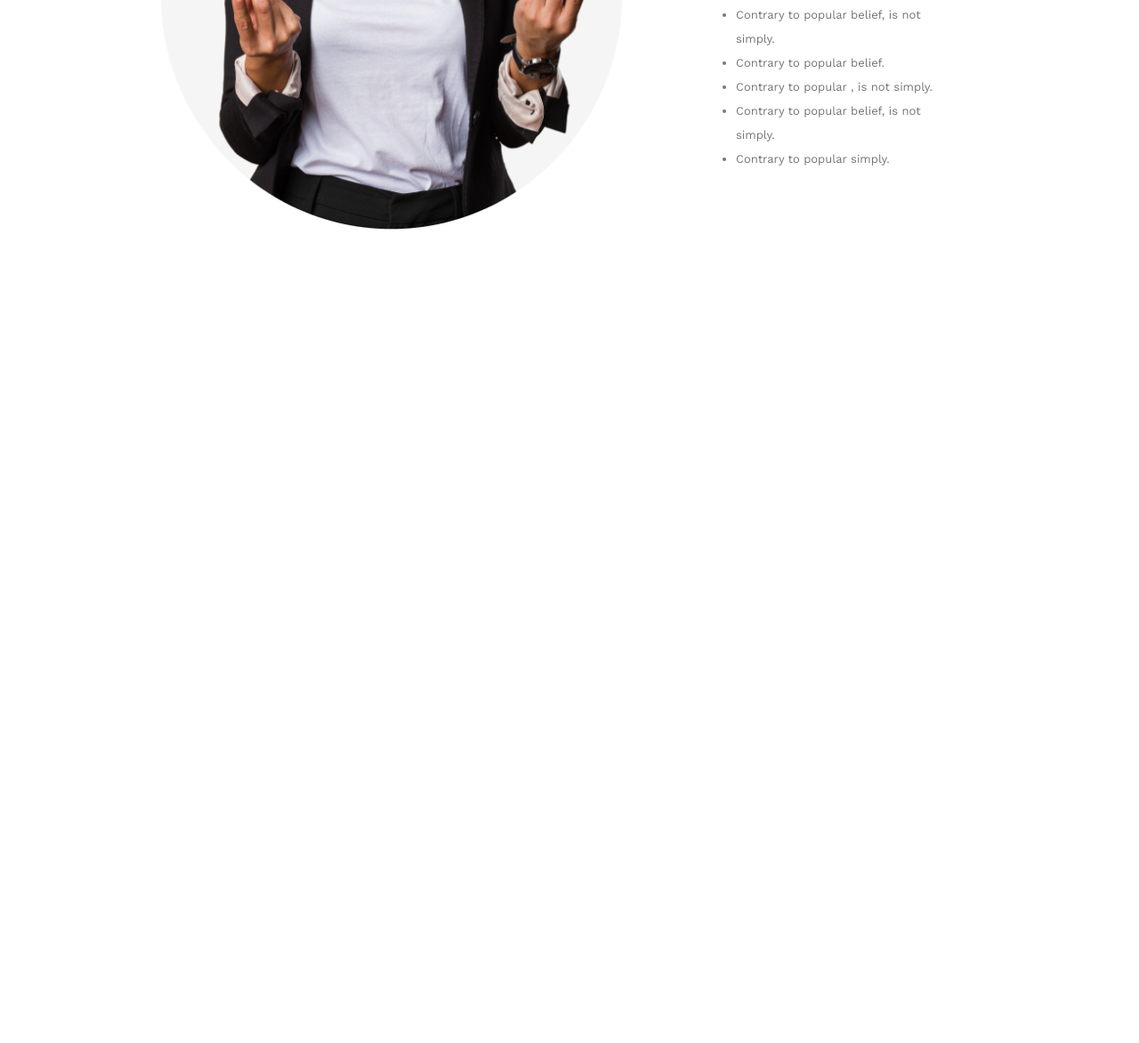
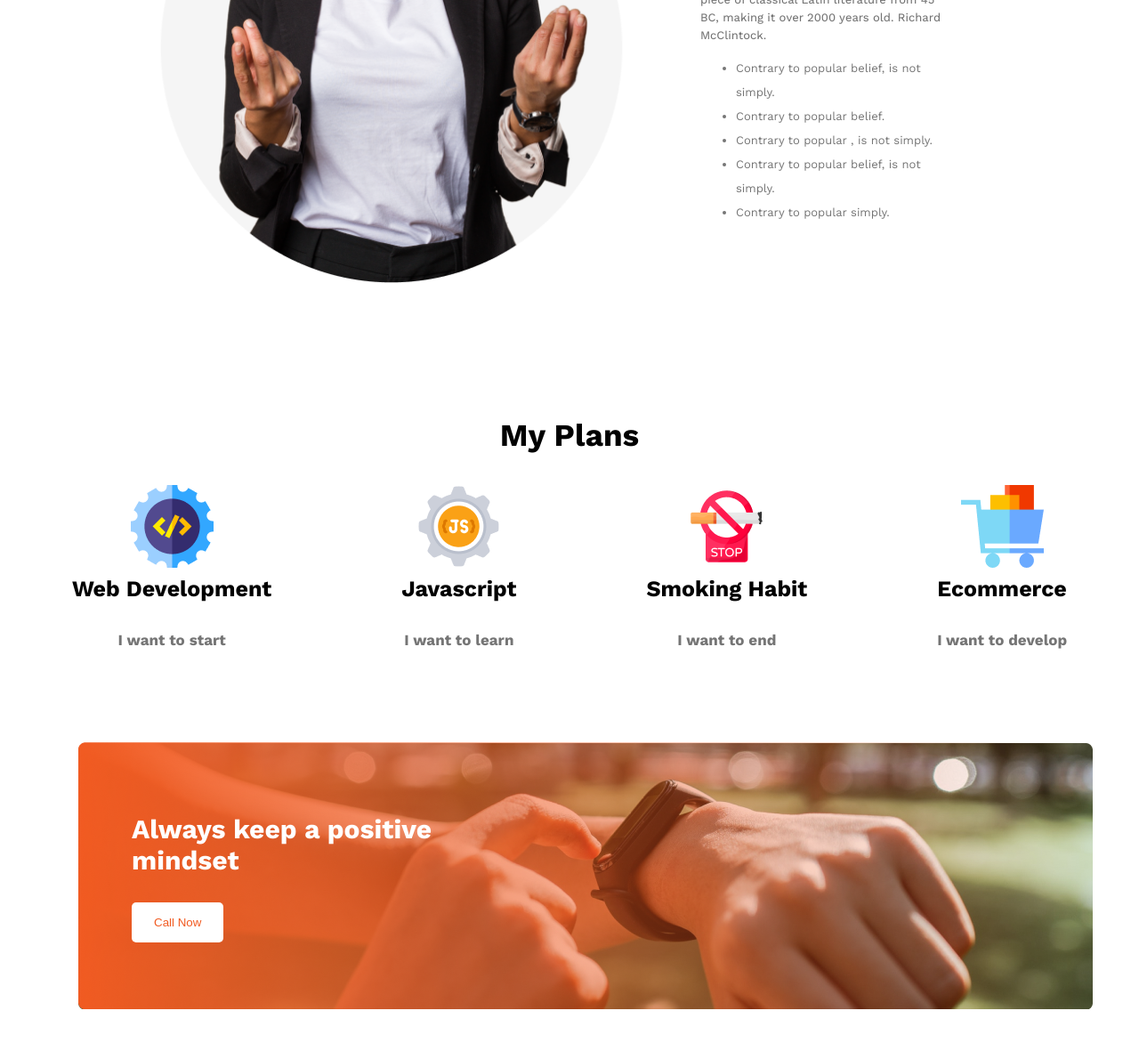
Before and after one commit to Elora21y/new-year, a plain HTML site: page index.html in a window 1280 px wide. Shown: the part 1322-2494 px from the top of the page at 89% size. Before the commit the page ends 1670 px from the top, so only its background shows below. Drawn offline with nearby package versions, Linux system fonts and the light colour scheme.

Commit message:
added main

```diff
--- a/index.html
+++ b/index.html
@@ -41,7 +41,39 @@
         </div>
         </section>
         <section>
+            <h3 id="plan-title" class="year-title">My Plans</h3>
+            <div class="my-plan">
 
+               <div class="plan-container">
+
+                <img src="images/icons/web.png" alt="">
+                <h4>Web Development</h4>
+                <p>I want to start</p>
+               </div>
+               <div class="plan-container">
+                <img src="images/icons/js.png" alt="">
+                <h4>Javascript</h4>
+                <p>I want to learn</p>
+               </div>
+               <div class="plan-container">
+                <img src="images/icons/smoke.png" alt="">
+                <h4>Smoking Habit</h4>
+                <p>I want to end</p>
+               </div>
+               <div class="plan-container">
+                <img src="images/icons/ecom.png" alt="">
+                <h4>Ecommerce</h4>
+                <p>I want to develop</p>
+               </div>
+            </div>
+        </section>
+        <section>
+            <div class="watch">
+                <div class="watch-details">
+                    <h3 class="mindset-title">Always keep a positive mindset</h3>
+                    <button class="btn-primary">Call Now</button>
+                </div>
+            </div>
         </section>
     </main>
     <footer></footer>
--- a/styles/newyear.css
+++ b/styles/newyear.css
@@ -9,6 +9,12 @@ header{
     background-repeat: no-repeat;
     background-position: top left;
 
+}
+main{
+    max-width: 1600px;
+}
+main section{
+    margin-top: 100px;
 }
 .banner-title{
     color: black;
@@ -45,7 +51,8 @@ header{
     display: flex;
     justify-content: space-around;
     gap: 10px;
-    margin: 90px 150px;
+    /* margin: 90px 150px; */
+    padding: 50px 150px;
 }
 .year-title{
     font-size: 35px;
@@ -72,3 +79,51 @@ header{
     font-size: 13px;
 
 }
+.my-plan{
+    display: flex;
+    /* gap: 20px; */
+    text-align: center;
+    justify-content: space-around;
+}
+#plan-title{
+    text-align: center;
+}
+.plan-container > h4{
+    color: black;
+    font-weight: bold;
+    font-size: 25px;
+    margin-top: 5px;
+}
+.plan-container p{
+    color: #757575;
+    font-size: 17px;
+    font-weight: bold;
+    margin-bottom: 5px;
+}
+/* .plan-container{
+    margin-top:15px;
+} */
+ .mindset-title{
+    color: #FFFFFF;
+    font-weight: bold;
+    font-size: 30px;
+    max-width: 460px;
+ }
+ .btn-primary{
+    background-color: white;
+    color: #F15B22;
+    border-radius: 5px;
+    border: 0;
+    width: bold;
+    padding: 15px 25px;
+ }
+ .watch-details{
+    padding: 50px 60px;
+ }
+ .watch{
+    background-image:  url('../images/gradient3.png'), url('../images/watch.png') ;
+    background-repeat: no-repeat;
+    margin: 80px;
+    height: 300px;
+    width: 1140px;
+ }
```
